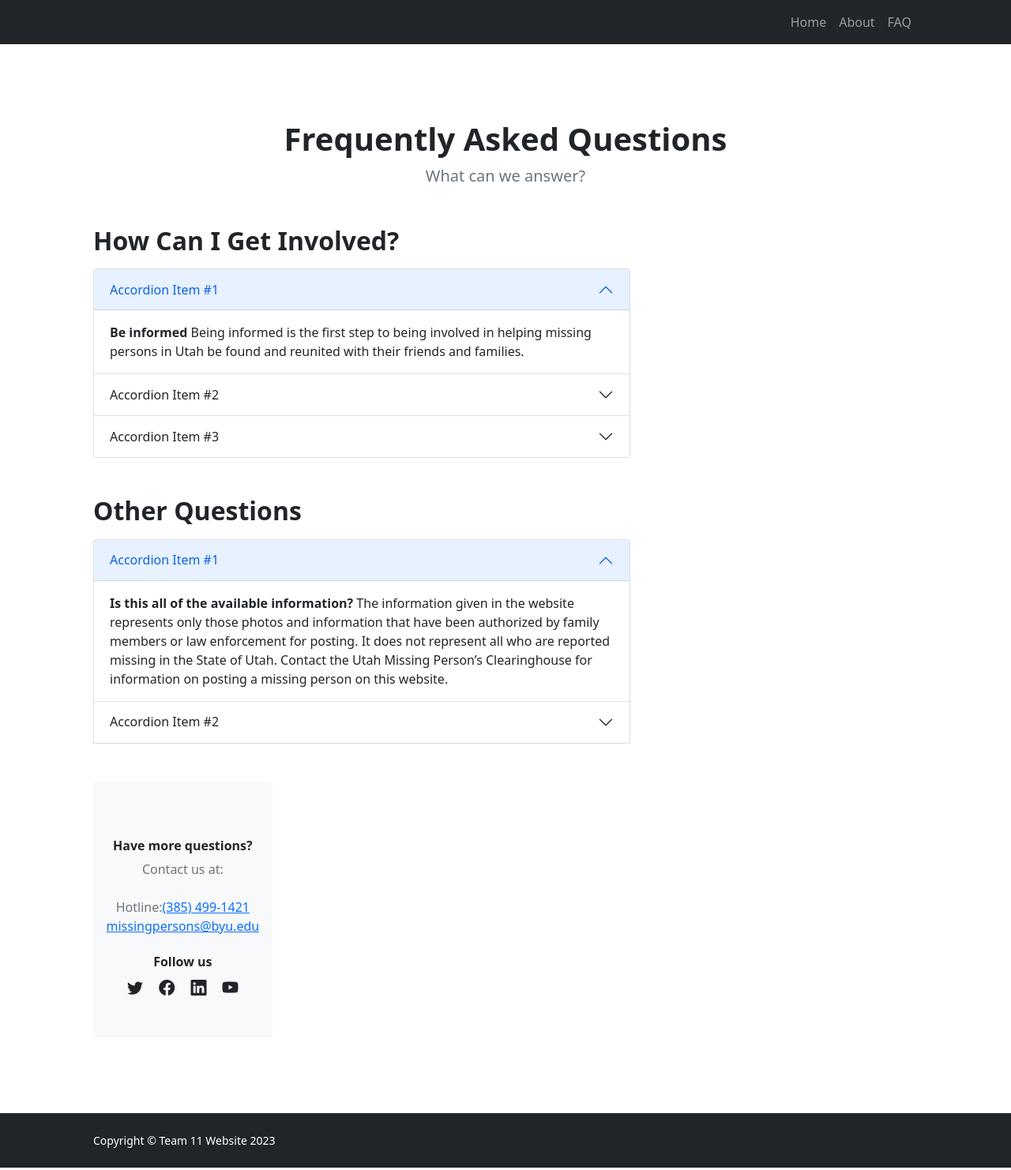
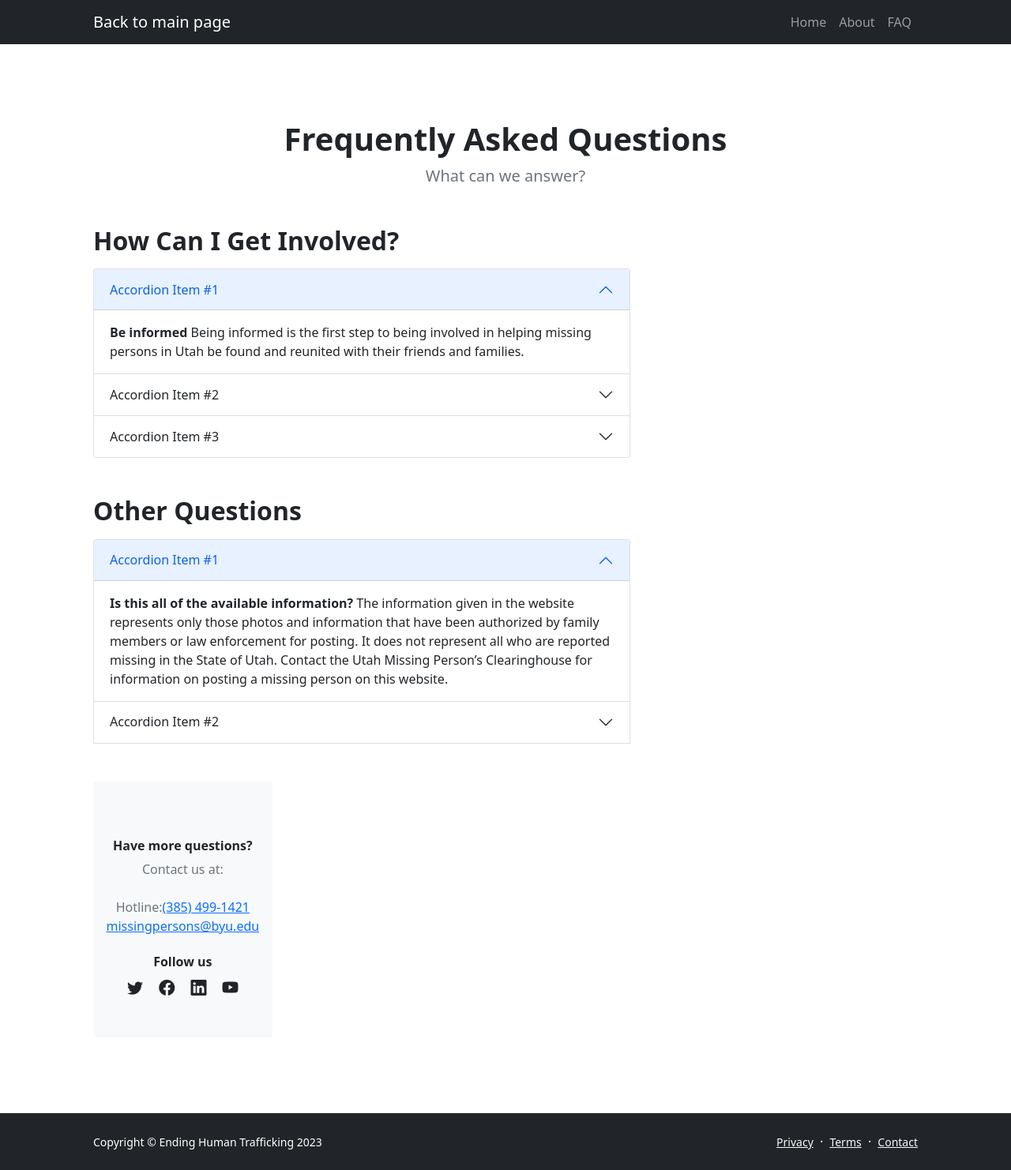
Before and after one commit to BZV83/missing-persons, a Django app: page /faq/ in a window 1280 px wide. Shown: the whole page at 79% size. Run offline with Django 4.2, Linux system fonts and the light colour scheme; some libraries are stand-ins or nearby versions.

Commit message:
update base.html
changed copyright and website name

```diff
--- a/missing-persons/templates/base.html
+++ b/missing-persons/templates/base.html
@@ -6,7 +6,7 @@
         <meta name="viewport" content="width=device-width, initial-scale=1, shrink-to-fit=no" />
         <meta name="description" content="" />
         <meta name="author" content="" />
-        <title>Modern Business - Start Bootstrap Template</title>
+        <title>Ending Human Trafficking</title>
         <!-- Favicon-->
         <link rel="icon" type="image/x-icon" href="{% static 'assets/favicon.ico' %}" />
         <!-- Bootstrap icons-->
@@ -19,6 +19,7 @@
             <!-- Navigation-->
             <nav class="navbar navbar-expand-lg navbar-dark bg-dark">
                 <div class="container px-5">
+                    <a class="navbar-brand" href="{% url 'index' %}">Back to main page</a>
                     <button class="navbar-toggler" type="button" data-bs-toggle="collapse" data-bs-target="#navbarSupportedContent" aria-controls="navbarSupportedContent" aria-expanded="false" aria-label="Toggle navigation"><span class="navbar-toggler-icon"></span></button>
                     <div class="collapse navbar-collapse" id="navbarSupportedContent">
                         <ul class="navbar-nav ms-auto mb-2 mb-lg-0">
@@ -37,13 +38,13 @@
 <footer class="bg-dark py-4 mt-auto">
     <div class="container px-5">
         <div class="row align-items-center justify-content-between flex-column flex-sm-row">
-            <div class="col-auto"><div class="small m-0 text-white">Copyright &copy; Team 11 Website 2023</div></div>
+            <div class="col-auto"><div class="small m-0 text-white">Copyright &copy; Ending Human Trafficking 2023</div></div>
             <div class="col-auto">
-                <!-- <a class="link-light small" href="#!">Privacy</a>
+                <a class="link-light small" href="#!">Privacy</a>
                 <span class="text-white mx-1">&middot;</span>
                 <a class="link-light small" href="#!">Terms</a>
                 <span class="text-white mx-1">&middot;</span>
-                <a class="link-light small" href="#!">Contact</a> -->
+                <a class="link-light small" href="#!">Contact</a>
             </div>
         </div>
     </div>
```
